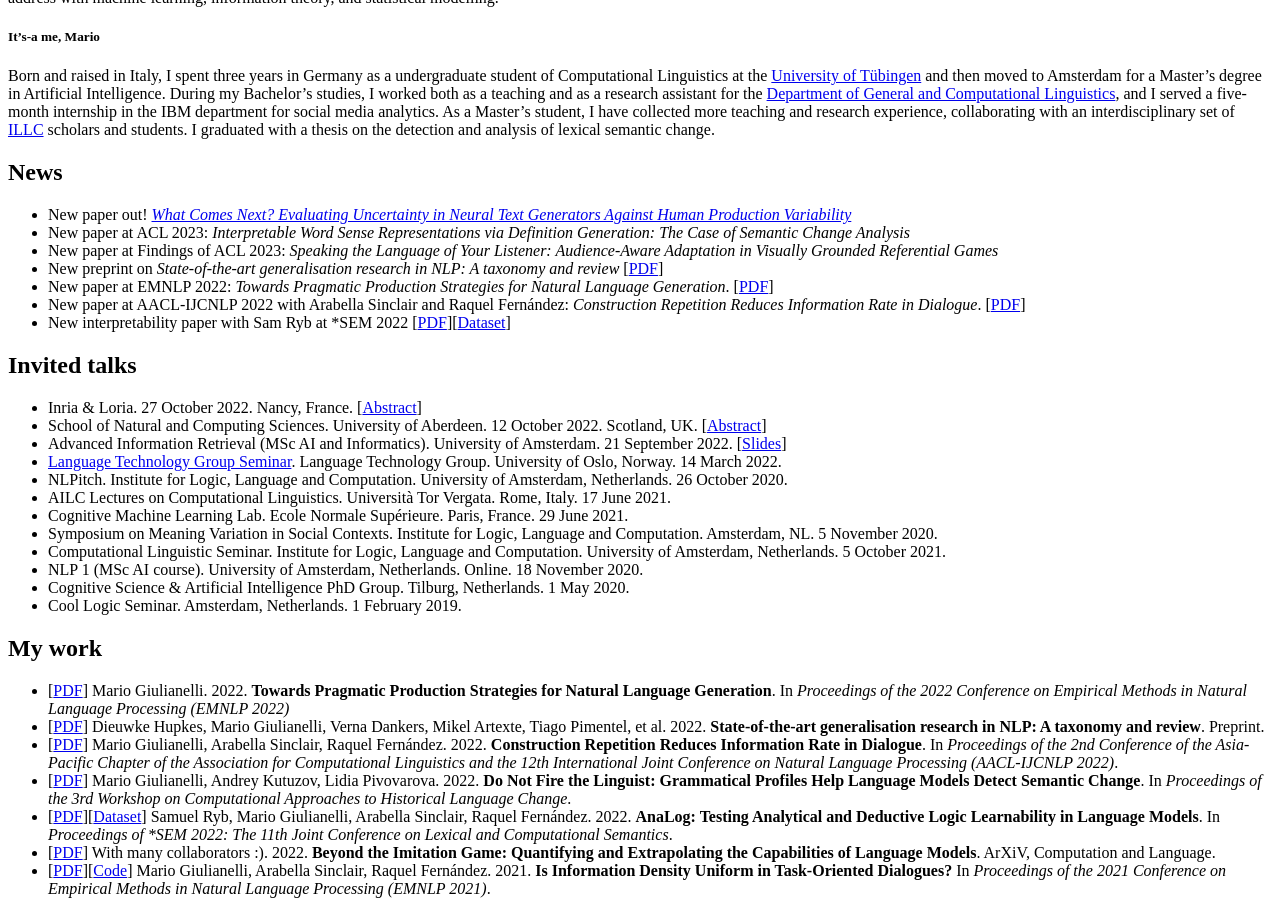
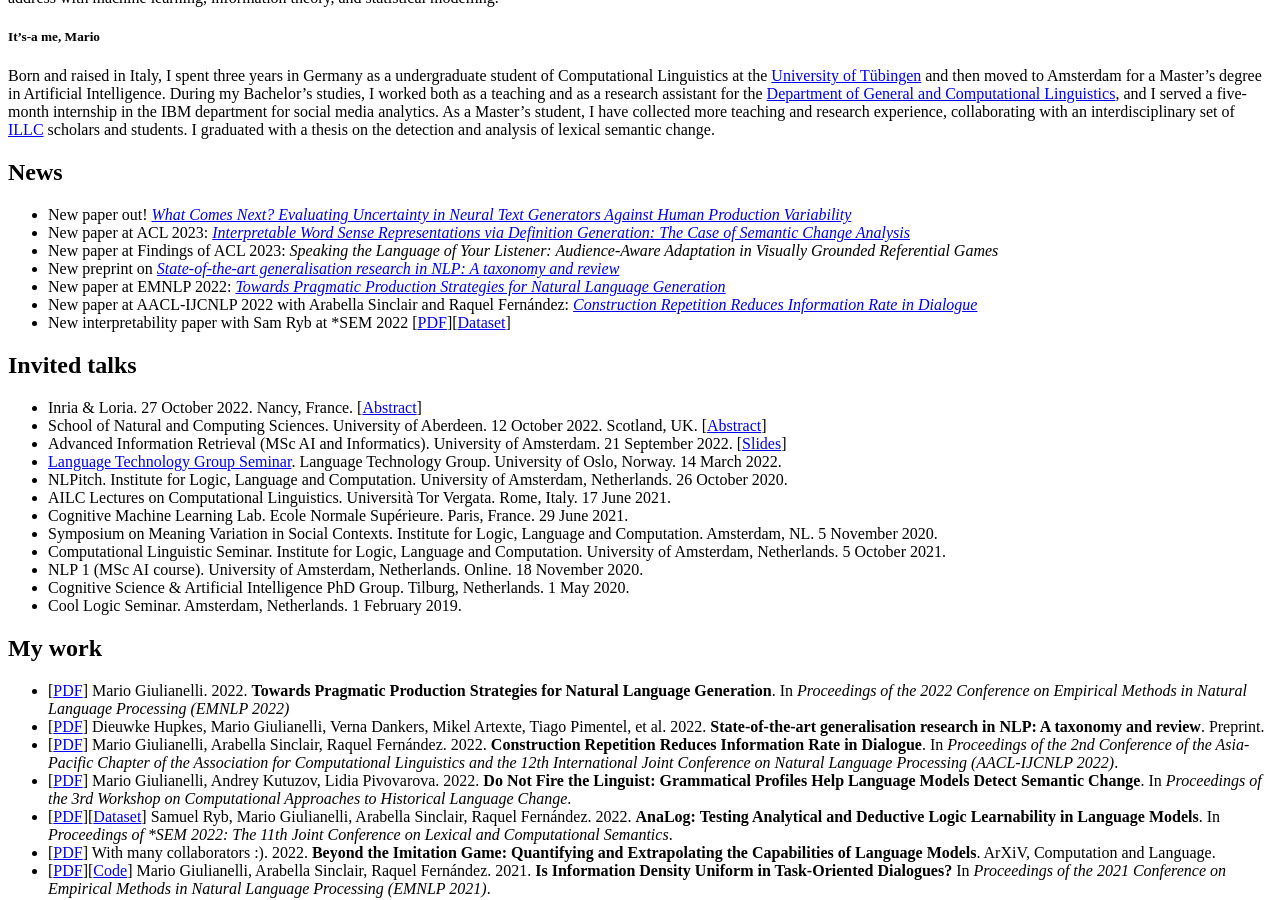
Before and after one commit to glnmario/glnmario.github.io, a Jekyll site: the page built from index.md, in a window 1280 px wide and 900 px high, scrolled down 1185 px. Built offline with Jekyll 4.4.1, drawn with Linux system fonts in a browser that asks for light colours.

Commit message:
Update index.md

```diff
--- a/index.md
+++ b/index.md
@@ -30,11 +30,11 @@ Currently I study Artificial Intelligence at the University of Amsterdam.
 
 ## News
 - New paper out! [_What Comes Next? Evaluating Uncertainty in Neural Text Generators Against Human Production Variability_](https://arxiv.org/abs/2305.11707)
-- New paper at ACL 2023: _Interpretable Word Sense Representations via Definition Generation: The Case of Semantic Change Analysis_
+- New paper at ACL 2023: [_Interpretable Word Sense Representations via Definition Generation: The Case of Semantic Change Analysis_](https://arxiv.org/abs/2305.11993)
 - New paper at Findings of ACL 2023: _Speaking the Language of Your Listener: Audience-Aware Adaptation in Visually Grounded Referential Games_
-- New preprint on _State-of-the-art generalisation research in NLP: A taxonomy and review_ [[PDF](https://arxiv.org/abs/2210.03050)]
-- New paper at EMNLP 2022: _Towards Pragmatic Production Strategies for Natural Language Generation_. [[PDF](https://aclanthology.org/2022.emnlp-main.544/)]
-- New paper at AACL-IJCNLP 2022 with Arabella Sinclair and Raquel Fernández: _Construction Repetition Reduces Information Rate in Dialogue_. [[PDF](https://aclanthology.org/2022.aacl-main.51)]
+- New preprint on [_State-of-the-art generalisation research in NLP: A taxonomy and review_](https://arxiv.org/abs/2210.03050)
+- New paper at EMNLP 2022: [_Towards Pragmatic Production Strategies for Natural Language Generation_](https://aclanthology.org/2022.emnlp-main.544/)
+- New paper at AACL-IJCNLP 2022 with Arabella Sinclair and Raquel Fernández: [_Construction Repetition Reduces Information Rate in Dialogue_](https://aclanthology.org/2022.aacl-main.51)
 - New interpretability paper with Sam Ryb at *SEM 2022 [[PDF](https://aclanthology.org/2022.starsem-1.5/)][[Dataset](https://github.com/dmg-illc/analog)]
 
 <!--
```
